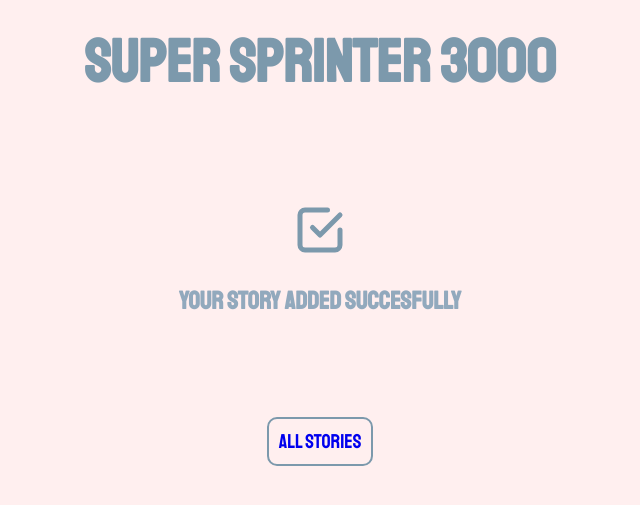
After one commit to tkaale/sprinter, a Flask app: page /result in a window 1280 px wide. The commit adds this page. Shown: the top 505 px of the page, without its empty margins (320-960 px from the left). Run offline with Flask 2, Linux system fonts and the light colour scheme.

Commit message:
add new stories to main table

```diff
--- a/data_handler.py
+++ b/data_handler.py
@@ -12,7 +12,7 @@ def get_all_user_story(filename):
     return dict_list
 
 
-def write_user_story(user_list, filename):
+def write_user_story(filename, user_list):
     count = len(get_all_user_story(filename))
     user_list.insert(0, count + 1)
     with open(filename, "a", newline='') as csvfile:
@@ -20,7 +20,7 @@ def write_user_story(user_list, filename):
         writer = csv.DictWriter(csvfile, fieldnames=fieldnames)
         to_write = dict(zip(DATA_HEADER, user_list))
         writer.writerow(to_write)
-    print(writer)
+
 
 def change_user_story(filename, user_list):
     dict_list = get_all_user_story(filename)
--- a/server.py
+++ b/server.py
@@ -11,10 +11,25 @@ def index():
     return render_template('index.html', user_stories=user_stories)
 
 @app.route('/story')
-@app.route('/story/<id>', methods = ['POST', 'GET'])
-def story(id):
+def route_add():
+   return render_template('story.html')
 
-    return render_template('story.html')
+@app.route('/result', methods = ['POST', 'GET'])
+def result():
+    global FILE
+    user_list = []
+    if request.method == 'POST':
+        result = request.form
+        for value in result.values():
+            user_list.append(value)
+        user_list.append('-')
+        data_handler.write_user_story(FILE, user_list)
+        return render_template('result.html', result=result)
+    else:
+        return render_template('result.html')
+
+
+
 
 
 
--- a/static/style.css
+++ b/static/style.css
@@ -39,6 +39,16 @@ body {
     color:#92A9BD;
     margin: 25px;
 }
+
+.wrapper h2 {
+    font-family: 'Staatliches', cursive;
+    text-align: center;
+    font-size: 25px;
+    color:#92A9BD;
+    margin-bottom: 100px;
+    margin-top:25px;
+}
+
 
 .add, .button{
     text-align: center;
@@ -85,6 +95,7 @@ button:active {
     margin:20px;
 
 }
+
 
 p {
     margin-top:20px;
@@ -189,3 +200,10 @@ textarea {
     margin: 10px;
     padding: 20px;
 }
+
+
+.ico {
+    display: flex;
+    justify-content: center;
+    margin-top:100px;
+}
--- a/templates/index.html
+++ b/templates/index.html
@@ -51,6 +51,7 @@
 
         </table>
     </div>
+
 </body>
 
 </html>
--- /dev/null
+++ b/templates/result.html
@@ -0,0 +1,36 @@
+<!DOCTYPE html>
+<html lang="en">
+
+<head>
+    <meta charset="UTF-8">
+    <meta http-equiv="X-UA-Compatible" content="IE=edge">
+    <meta name="viewport" content="width=\, initial-scale=1.0">
+    <link rel="stylesheet" type="text/css" href="{{ url_for('static',filename='style.css') }}">
+    <link rel="preconnect" href="https://fonts.googleapis.com">
+    <link rel="preconnect" href="https://fonts.gstatic.com" crossorigin>
+    <link href="https://fonts.googleapis.com/css2?family=Roboto:wght@100&family=Staatliches&display=swap"
+        rel="stylesheet">
+    <title>Document</title>
+</head>
+
+<body>
+    <div class="wrapper">
+        <h1>super sprinter 3000</h1>
+        <div class="ico">
+            <svg xmlns="http://www.w3.org/2000/svg" class="icon icon-tabler icon-tabler-checkbox" width="60" height="60"
+                viewBox="0 0 24 24" stroke-width="2" stroke="#7C99AC" fill="none" stroke-linecap="round"
+                stroke-linejoin="round">
+                <path stroke="none" d="M0 0h24v24H0z" fill="none"></path>
+                <polyline points="9 11 12 14 20 6"></polyline>
+                <path d="M20 12v6a2 2 0 0 1 -2 2h-12a2 2 0 0 1 -2 -2v-12a2 2 0 0 1 2 -2h9"></path>
+            </svg>
+        </div>
+        <h2>your story added succesfully</h2>
+        <div class="add">
+            <button><a href="/">all stories</a></button>
+        </div>
+
+    </div>
+</body>
+
+</html>
```
Also changed, not shown: templates/story.html (+6 -6 lines), data.csv (line endings or trailing spaces), templates/update.html (added).
